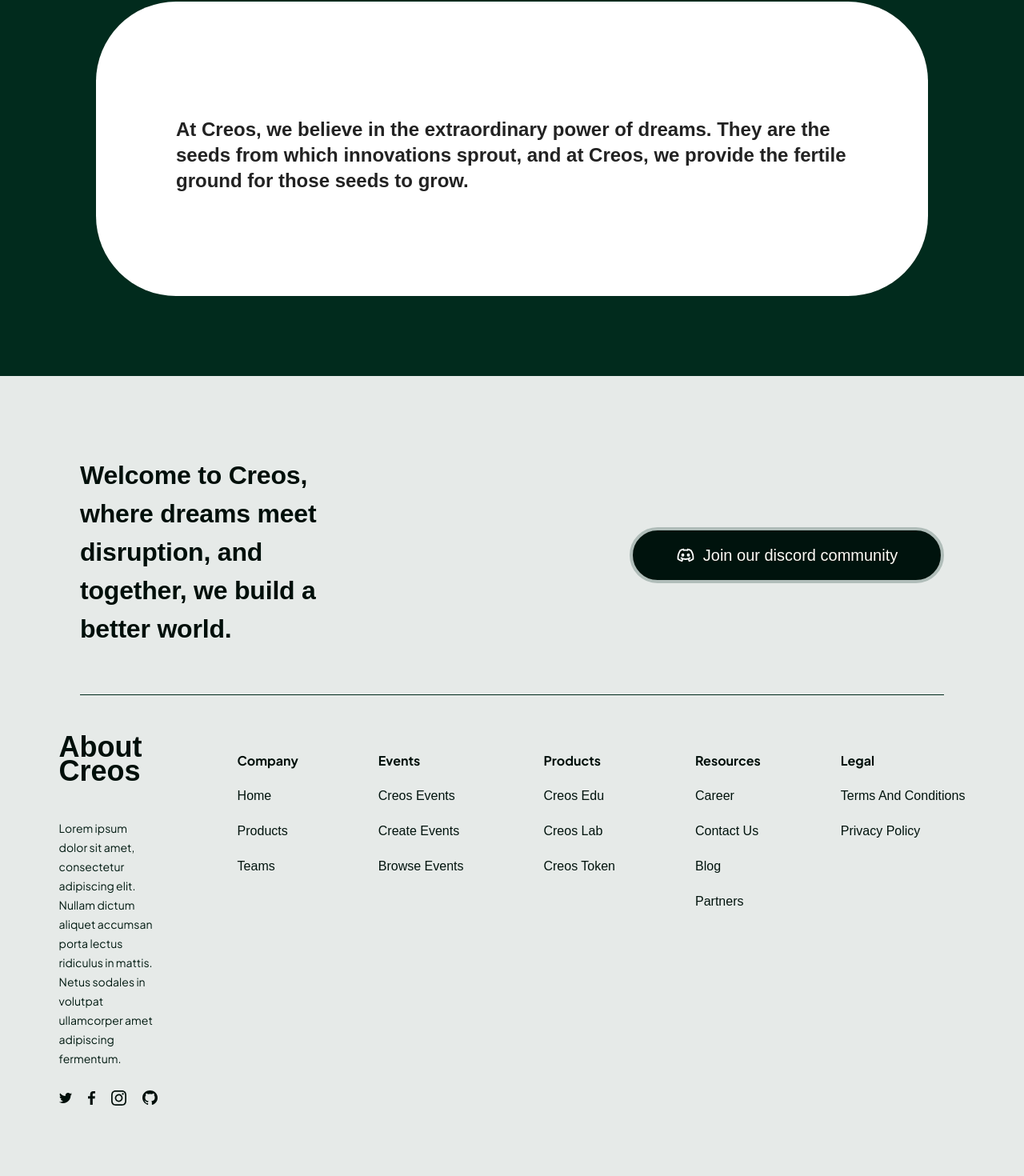
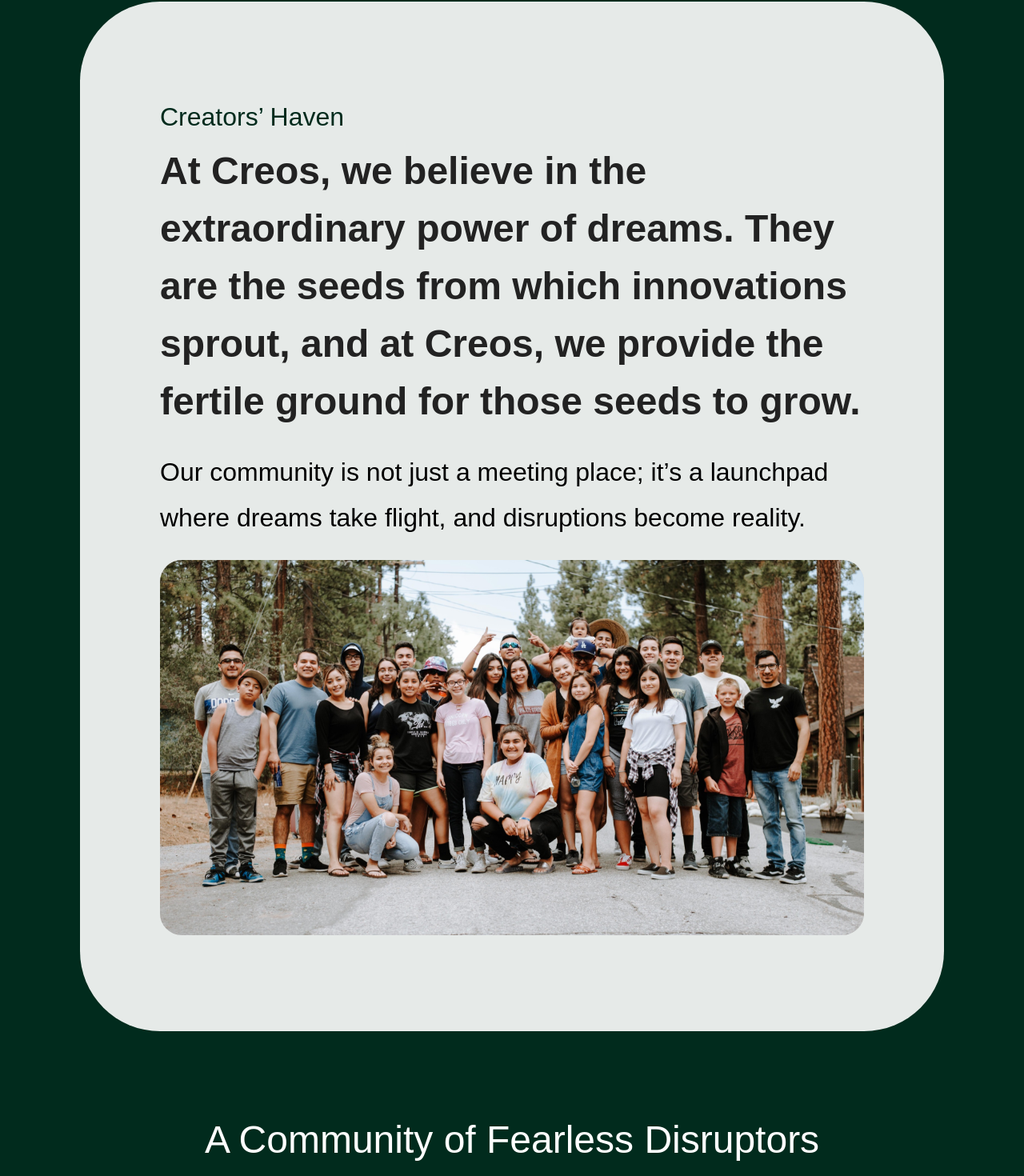
Before and after one commit to Victorola-coder/creos-xyz, a React (Vite) app: page / in a window 1280 px wide. Shown: the part 1679-3149 px from the top of the page at 80% size. Built offline with nearby package versions, Linux system fonts and the light colour scheme; a web font is replaced by a local one.

Commit message:
feat- Community, Purpose section in Home page

```diff
--- /dev/null
+++ b/src/components/box.jsx
@@ -0,0 +1,8 @@
+/* eslint-disable react/prop-types */
+
+export default function Box({ className, children }){
+
+    return (
+        <div className={`p-5 lg:p-[100px] ${className ?? ''}`}>{children}</div>
+    )
+}
--- a/src/layouts/Home/creatorsHaven.jsx
+++ b/src/layouts/Home/creatorsHaven.jsx
@@ -1,15 +1,20 @@
 import React from 'react';
-import { H3, Text } from '../../utils/typography';
+import { H3 } from '../../utils/typography';
+import { Container } from '../../components';
 
 export default function CreatorsHaven() {
   return (
-    <section className='bg-white rounded-[100px] flex flex-col lg:px-[100px] lg:py-[120px] mx-[120px] my-[100px]'>
-      <Text>Creators’ Haven</Text>
-      <H3 className={`text-[#222222]`}>
-        At Creos, we believe in the extraordinary power of dreams. They are the
-        seeds from which innovations sprout, and at Creos, we provide the
-        fertile ground for those seeds to grow.
-      </H3>
-    </section>
+    <Container>
+      <section className='bg-[#E6EAE8] rounded-[20px] lg:rounded-[100px] flex flex-col px-[20px] py-[20px] lg:px-[100px] lg:py-[120px]'>
+        <h2 className="text-primary lg:text-[32px] mb-2">Creators&rsquo; Haven</h2>
+        <h1 className={`text-[#222222] mb-6 text-[24px] lg:text-[48px] leading-[36px] lg:leading-[72px] font-bold`}>
+          At Creos, we believe in the extraordinary power of dreams. They are the seeds from which innovations sprout, and at Creos, we provide the fertile ground for those seeds to grow.
+        </h1>
+        <p className='text-black leading-[28px] lg:leading-[57px] lg:text-[32px] mb-6'>
+          Our community is not just a meeting place; it&rsquo;s a launchpad where dreams take flight, and disruptions become reality.
+        </p>
+        <img src="/images/team.svg" alt="Team" />
+      </section>
+    </Container>
   );
 }
--- a/src/pages/home.jsx
+++ b/src/pages/home.jsx
@@ -1,4 +1,6 @@
-import { SEO } from '../components';
+import { Container, SEO } from '../components';
+import Box from '../components/box';
+import Revolution from '../components/revolution';
 import { Hero, Slider, Partner, Haven } from '../layouts';
 
 export default function Home() {
@@ -10,7 +12,44 @@ export default function Home() {
         <Slider />
         <Partner />
         <Haven />
+        <Community />
+        <Purpose />
+        <Revolution />
       </main>
     </>
   );
 }
+
+
+const Community = () =>{
+
+  return (
+    <Container>
+      <div className='grid place-items-center gap-[24px] w-full max-w-[1163px] mx-auto text-center'>
+        <h1 className='text-[32px] lg:text-[48px] leading-[48px] lg:leading-[72px] text-white'>A Community of Fearless Disruptors</h1>
+        <p className='text-[#B0BDB9] lg:text-[28px] leading-[28px] lg:leading-[50px]'>Creos is more than a network; it&rsquo;s a community of fearless disruptors. We are pioneers, risk-takers, and forward-thinkers. Together, we dismantle traditional boundaries, pushing the envelope of what is possible.</p>
+      </div>
+    </Container>
+  )
+}
+
+const Purpose = () =>{
+
+  return (
+    <section className='bg-[#E6EAE8]'>
+      <Box>
+        <div className='w-full max-w-[1123px] mx-auto border-b-[#d8d8d8] border-b-[1px] pb-[20px] lg:pb-[50px]'>
+          <div className='grid place-items-center gap-[20px] w-full max-w-[915px] mx-auto text-center'>
+            <h2 className='font-medium text-primary lg:text-[20px] leading-[24px] lg:leading-[30px]'>Guided by Purpose, Driven by Impact</h2>
+            <h1 className='text-[28px] lg:text-[36px] leading-[42px] lg:leading-[54px] text-[#000F0A] font-medium'>While we celebrate disruptive technologies, we are equally focused on their impact. At Creos, purpose guides our innovations.</h1>
+          </div>
+        </div>
+        <div className='w-full max-w-[1123px] mx-auto border-b-[#d8d8d8] pt-[20px] lg:pt-[50px]'>
+          <div className='grid place-items-center gap-[20px] w-full max-w-[915px] mx-auto text-center'>
+            <h1 className='text-[20px] lg:text-[24px] leading-[30px] lg:leading-[43px] text-[#000F0A]'>We challenge our members to consider not just the &rsquo;what&rsquo; but also the &rsquo;why.&rsquo; How does your innovation make the world safer? How does it contribute to sustainability? These questions fuel our creativity, ensuring that every disruption we create serves a purpose greater than itself.</h1>
+          </div>
+        </div>
+      </Box>
+    </section>
+  )
+}
```
Also changed, not shown: public/images/team.svg (added).
